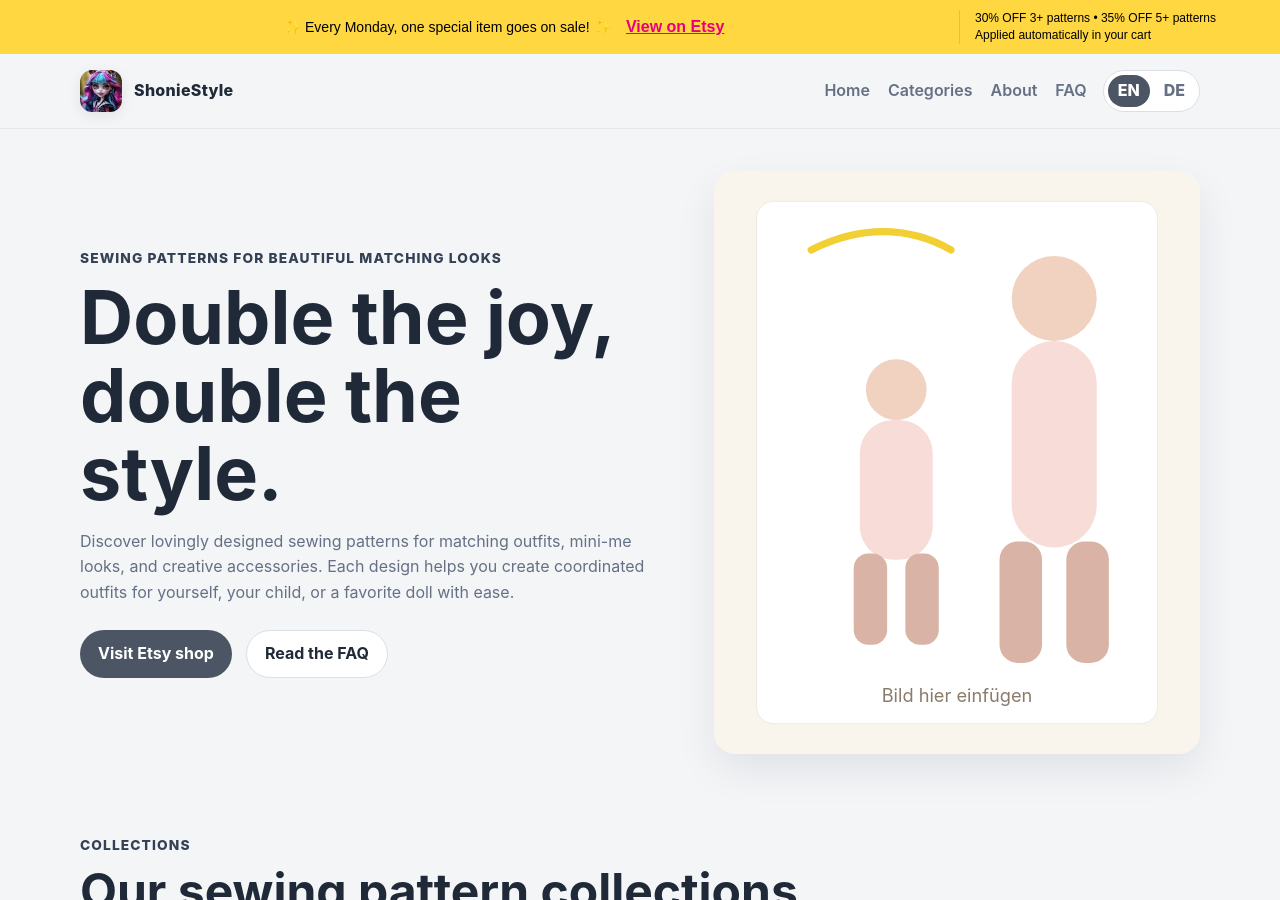
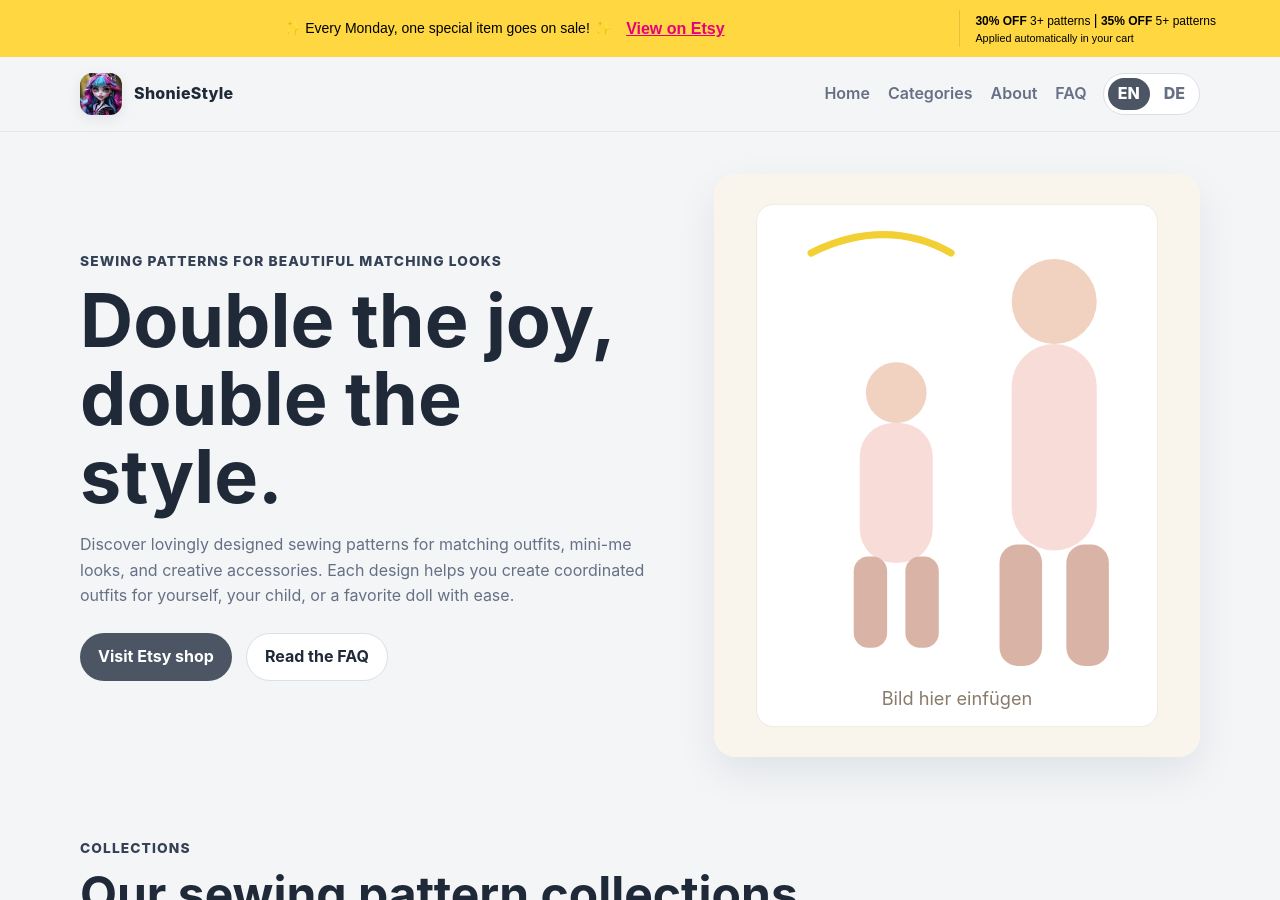
Before and after one commit to ShonieStyle/shoniestyle.github.io, a Jekyll site: the page built from index.html, in a window 1280 px wide and 900 px high. Built offline with Jekyll 4.4.1, drawn with Linux system fonts in a browser that asks for light colours.

Commit message:
Update announcement-bar.html

```diff
--- a/_includes/announcement-bar.html
+++ b/_includes/announcement-bar.html
@@ -1,13 +1,13 @@
 {% if page.url contains '/de/' %}
   {% assign promo_text = "✨ Jeden Montag ein neues Schnittmuster im Angebot! ✨" %}
   {% assign promo_link = "Bei Etsy ansehen" %}
-  {% assign code_20 = "30% Rabatt ab 3 Schnittmustern • 35% Rabatt ab 5 Schnittmustern" %}
-  {% assign code_25 = "Wird automatisch im Warenkorb abgezogen" %}
+  {% assign code_20 = "<b>30% Rabatt</b> ab 3 Schnittmustern <span style='font-size: 1.2em;'>|</span> <b>35% Rabatt</b> ab 5 Schnittmustern" %}
+  {% assign code_25 = "<span style='font-size: 0.9em;'>Wird automatisch im Warenkorb abgezogen</span>" %}
 {% else %}
   {% assign promo_text = "✨ Every Monday, one special item goes on sale! ✨" %}
   {% assign promo_link = "View on Etsy" %}
-  {% assign code_20 = "30% OFF 3+ patterns • 35% OFF 5+ patterns" %}
-  {% assign code_25 = "Applied automatically in your cart" %}
+  {% assign code_20 = "<b>30% OFF</b> 3+ patterns <span style='font-size: 1.2em;'>|</span> <b>35% OFF</b> 5+ patterns" %}
+  {% assign code_25 = "<span style='font-size: 0.9em;'>Applied automatically in your cart</span>" %}
 {% endif %}
 
 <div style="background-color: #FFD740; padding: 10px 5%; color: #000; font-family: sans-serif; display: flex; justify-content: space-between; align-items: center; flex-wrap: wrap; gap: 15px; width: 100%; box-sizing: border-box;">
```
